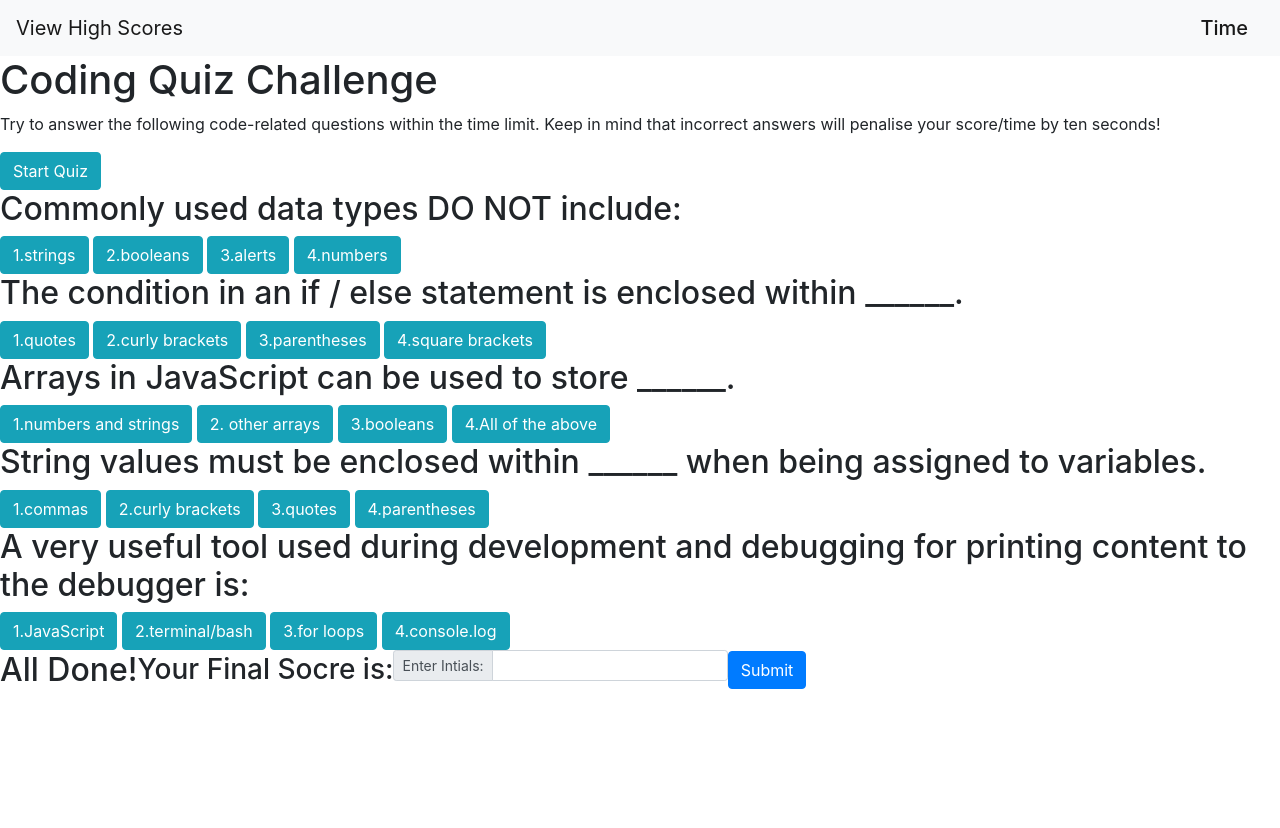
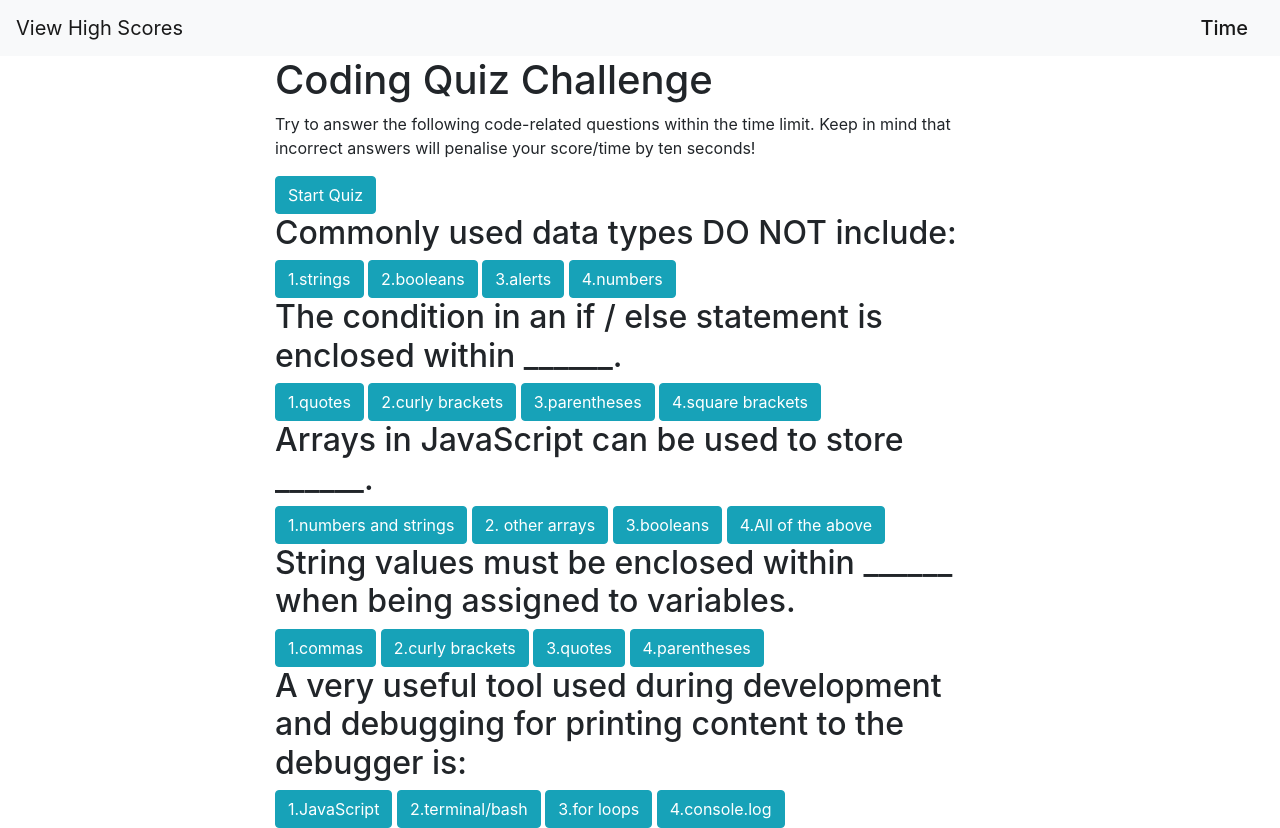
Before and after one commit to ross1jk/JavaScript-Fundamentals-Quiz, a plain HTML site: page index.html in a window 1280 px wide. Before the commit the page ends 800 px from the top, so only its background shows below. Drawn offline with nearby package versions, Linux system fonts and the light colour scheme.

Commit message:
added containers, rows and columns to index.html

```diff
--- a/index.html
+++ b/index.html
@@ -12,8 +12,18 @@
     <nav class="navbar navbar-light bg-light">
         <a class="navbar-brand" href="#">View High Scores</a>
         <span class="navbar-brand mb-0 h1">Time</span>
-      </nav>
+    </nav>
 
+ <main class="container">
+   <section class="row">
+     <div class="col-2">
+
+     </div>
+
+     <div class="col-8">
+  <!--use cards for the forms, then the footer will rbe hidden, and then display correct or incorrect
+  based on the users answers. center the cards and add padding like in portfolio.
+   Link high scores card to navbar? I cant image I wiould create a new page for this?-->
     <form>
         <h1>Coding Quiz Challenge</h1>
         <p>Try to answer the following code-related questions within the time limit. Keep in mind that incorrect answers will penalise your score/time by ten seconds!</p>
@@ -56,7 +66,9 @@
         <button type="button" class="btn btn-info">3.for loops</button>
         <button type="button" class="btn btn-info">4.console.log</button>
     </form>
-    <form class="form-inline">
+
+
+  <!-- need to make this form work <form class="form-inline">
         <h2>All Done!</h2>
         <h3>Your Final Socre is: </h3>
         <div class="input-group input-group-sm mb-3">
@@ -66,9 +78,12 @@
             <input type="text" class="form-control" aria-label="Sizing example input" aria-describedby="inputGroup-sizing-sm">
          </div>
         <button type="submit" class="btn btn-primary mb-2">Submit</button>
-      </form>
+      </form> -->
 
     <!--Need Highscores form-->
+    </div>
+    </section>
+    </main>
  <script src="./scripts/script.js"></script>
 </body>
 </html>
```
